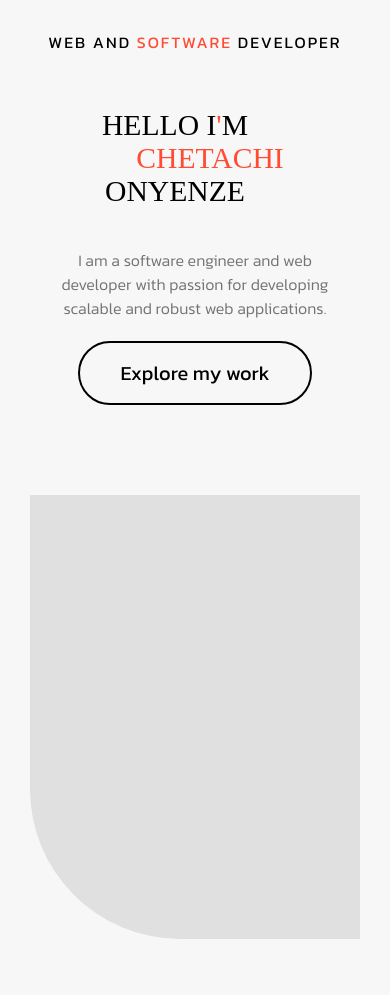
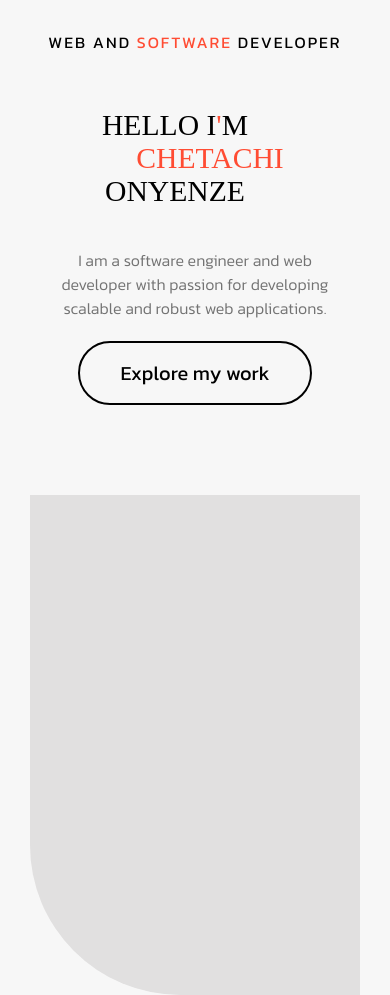
Before and after one commit to De-Chetachi/ChetachiOnyenze.github.io, a plain HTML site: page index.html in a window 390 px wide. Shown: the part 105-1100 px from the top of the page. Drawn offline with nearby package versions, Linux system fonts and the light colour scheme; a web font is replaced by a local one.

Commit message:
rotate picture responsive

```diff
--- a/1-index.css
+++ b/1-index.css
@@ -164,6 +164,7 @@
     .mypic{
         height: calc(100vh - 400px);
         min-height: 300px;
+        min-height: 500px;
     }
 
 }
--- a/index.css
+++ b/index.css
@@ -73,7 +73,6 @@
    z-index: 99;
    position: relative;
    margin-left: 1vw;
-   min-height: 500px;
  }
  .z-index{
   z-index: 999;
```
